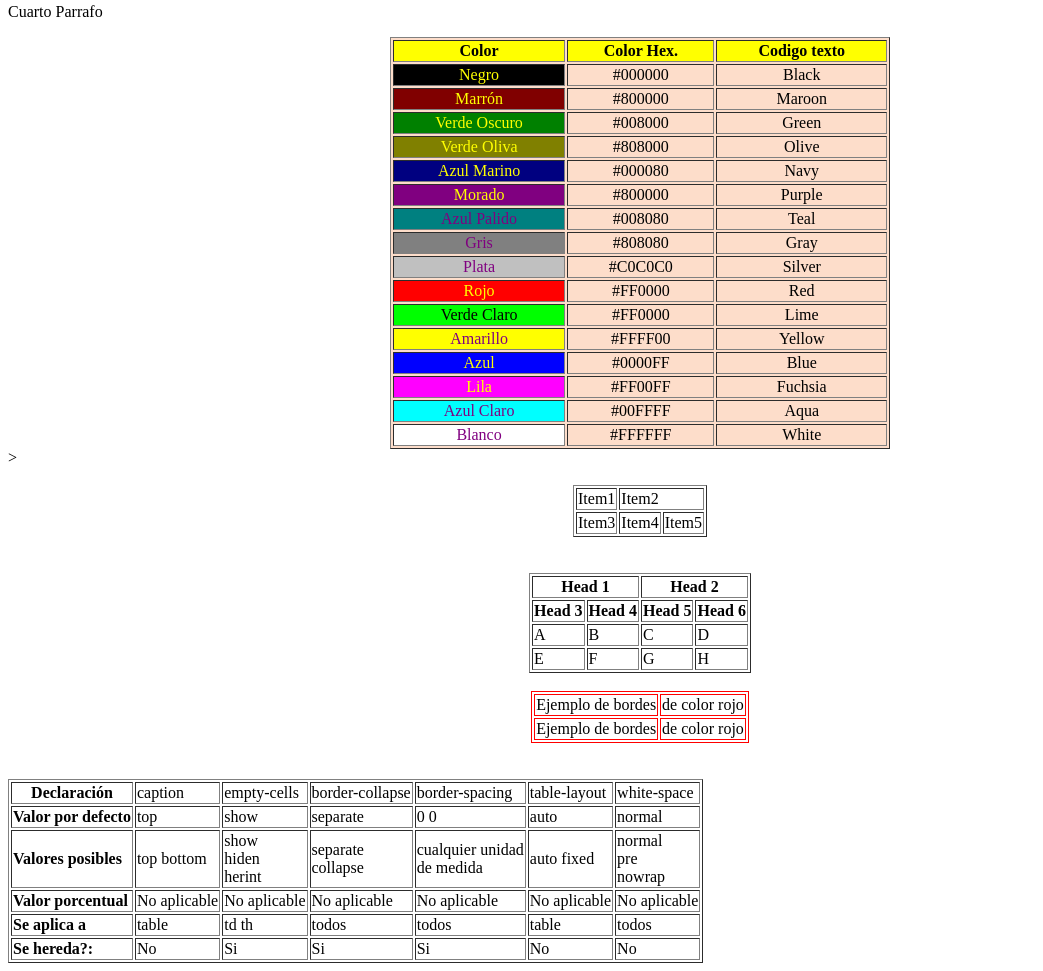
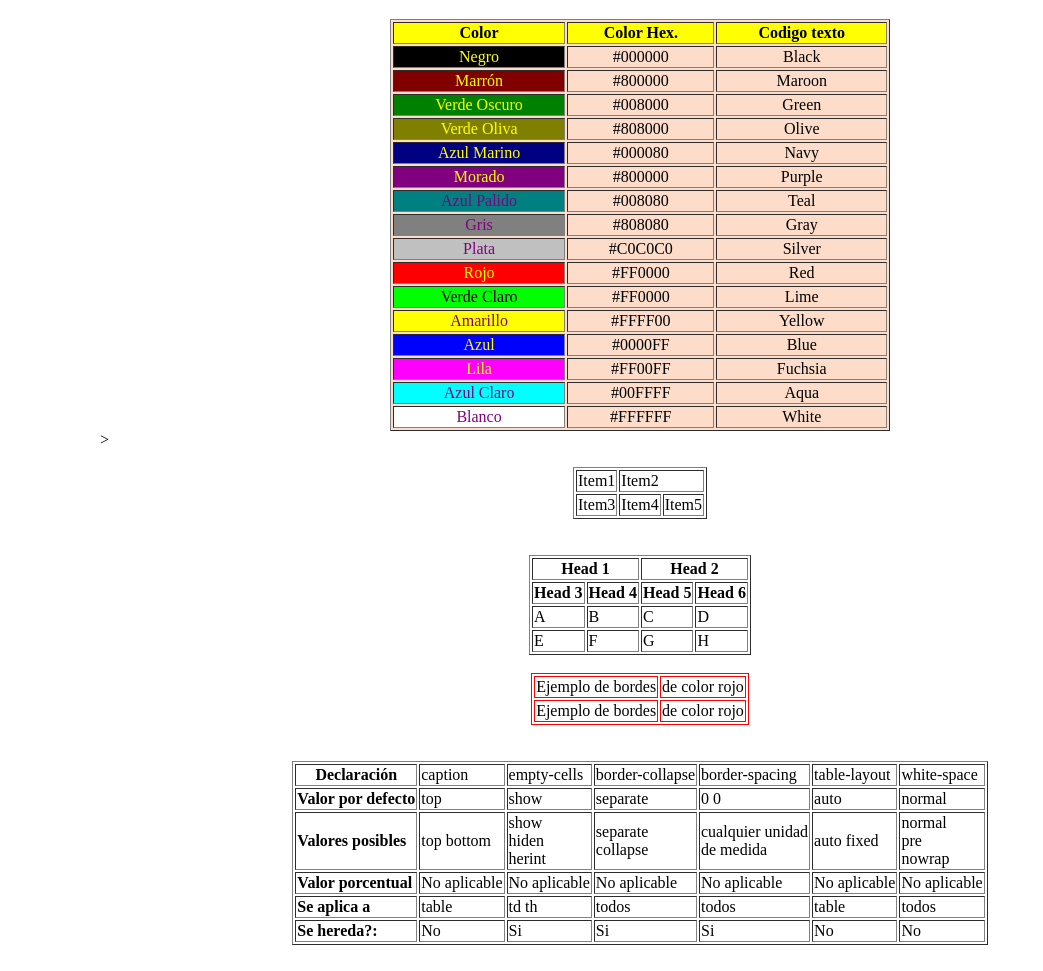
Before and after one commit to JJ16GC/Cun, a plain HTML site: page aca.html in a window 1280 px wide. Shown: the part 1704-2675 px from the top of the page, without its empty margins (0-1043 px from the left). Drawn offline with Linux system fonts and the light colour scheme.

Commit message:
Update aca.html

```diff
--- a/aca.html
+++ b/aca.html
@@ -5,7 +5,7 @@
     <meta name="viewport" content="width=device-width">
     <title>Mi pagina Web</title>
   </head>
-  <body>
+  <body style="margin-left: 100px; margin-right: 100px">
   <p>En este parrafo<b> estas palabras, deben mostrase en negrita,</b> en un navegador web.</p>
   <p style="font-size: 40px;">Esto es un tamaño de letra 40px</p>
   <p style="font-size: small;">Esto es un tamaño small</p>
@@ -104,7 +104,7 @@
     <td>Llave inglesa</td>
     <td>2</td>
     <td>5</td>
-  </tr>7
+  </tr>
   <tr style="color:green;">
     <td>Martillo</td>
     <td>1</td>
@@ -261,7 +261,7 @@
   </table>
  <br>
  <br>
- <table border="1px">
+ <table align="center" border="1px">
     <tr>
     <td><strong><center>Declaración</center></strong></td>
       <td>caption</td>
```
